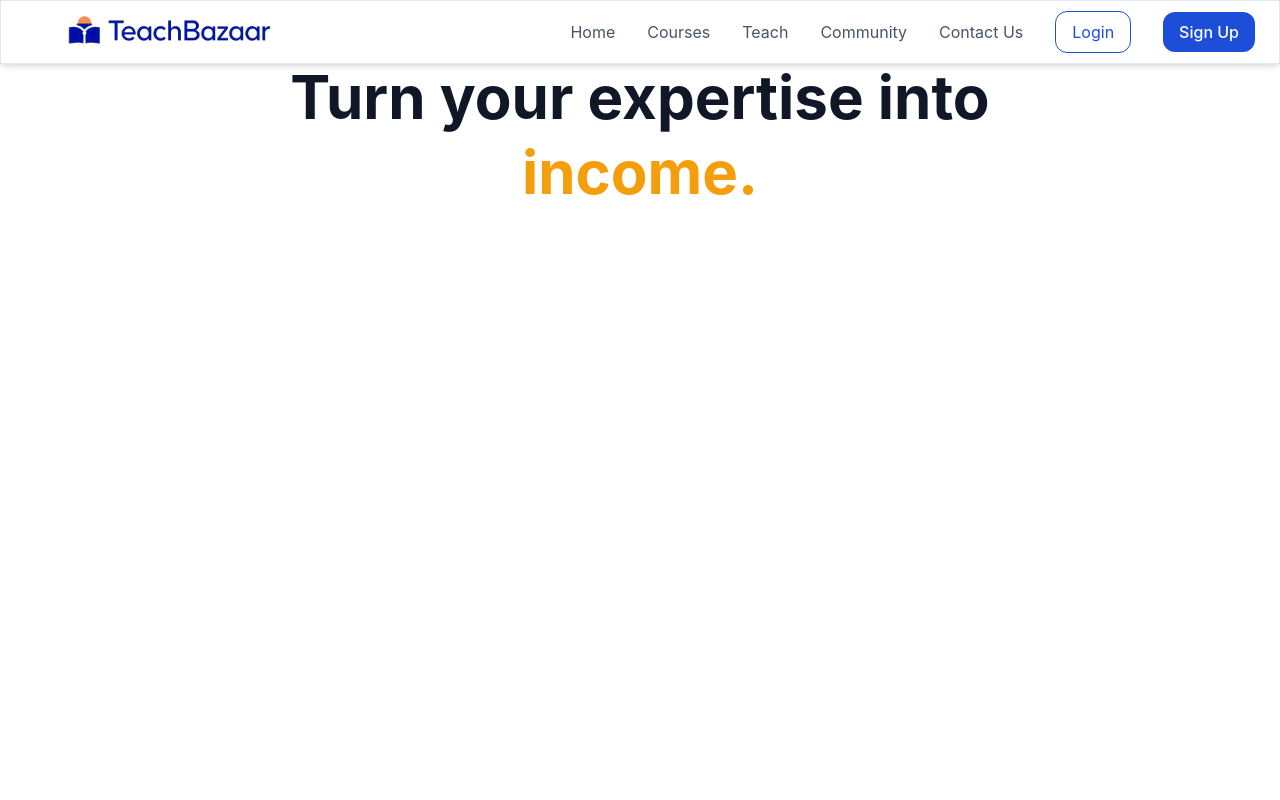
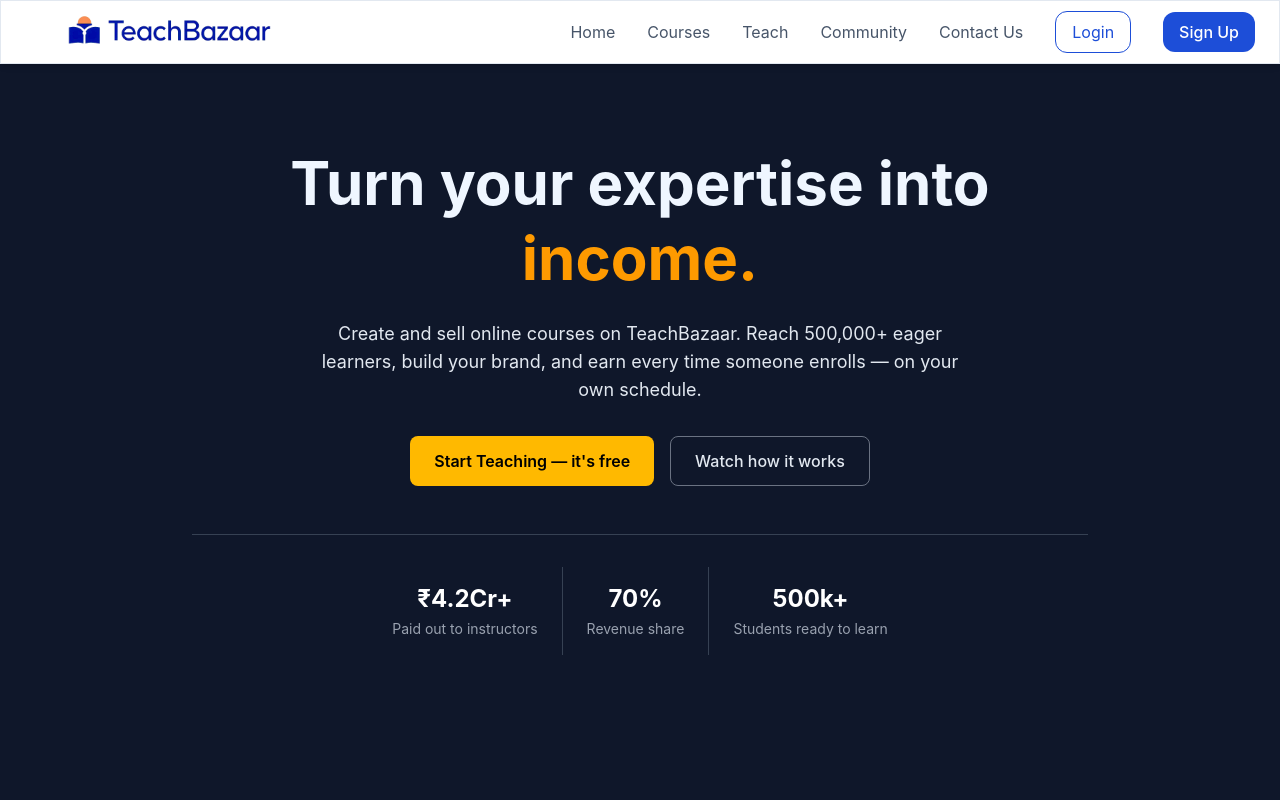
Before and after one commit to isthatViru/TEACHBAZAAR, a React app in the folder FrontEnd/myapp/: page /teach in a window 1280 px wide. Shown: the top 800 px of the page. Built offline with nearby package versions, Linux system fonts and the light colour scheme; the HTML template or start-up script is replaced by a standard one.

Commit message:
Feat:finished with the hero component in Teach Page

```diff
--- a/FrontEnd/myapp/src/components/Teach/Hero.jsx
+++ b/FrontEnd/myapp/src/components/Teach/Hero.jsx
@@ -1,21 +1,56 @@
-import Header from "../Home/Hero/H-Left/Header"
-import HLeft from "../Home/Hero/H-Left/HLeft"
-
+import React from "react";
 
 const Hero = () => {
+  return (
+    <div className="min-h-screen flex flex-col justify-center items-center text-center px-6 bg-[#0F172A] w-full">
 
-  return (
-    <div className='h-screen text-center w-full mt-15'>
+      {/* Heading */}
+      <h1 className="text-4xl sm:text-5xl md:text-6xl font-bold leading-tight text-[#EFF6FF] mb-6 max-w-3xl">
+        Turn your expertise into <br />
+        <span className="text-amber-500">income.</span>
+      </h1>
 
-    {/* Heading */}
-    <h1 className="text-5xl md:text-6xl font-bold leading-tight text-gray-900 mb-6">
-     Turn your expertise
-into <br />
-      <span className="text-[#F59E0B]">income.</span>
-    </h1>
+      {/* Description */}
+      <p className="text-[#E2E8F0] text-lg max-w-2xl mb-8">
+        Create and sell online courses on TeachBazaar. Reach 500,000+ eager learners, build your brand, and earn every time someone enrolls — on your own schedule.
+      </p>
+
+      {/* Buttons */}
+      <div className="flex flex-col sm:flex-row gap-4">
+        <button className="bg-amber-400 hover:bg-amber-500 text-black font-semibold px-6 py-3 rounded-lg transition">
+          Start Teaching — it's free
+        </button>
+
+        <button className="border border-gray-500 hover:bg-gray-100 px-6 py-3 rounded-lg text-[#E2E8F0] hover:text-[#475569] font-medium transition">
+          Watch how it works
+        </button>
+      </div>
+
+      {/* Stats Section */}
+      <div className="flex flex-col sm:flex-row justify-center items-center mt-12 border-t border-gray-700 pt-8 w-full max-w-4xl">
+
+        {/* Stat 1 */}
+        <div className="px-6 py-4 text-center border-b sm:border-b-0 sm:border-r border-gray-700">
+          <h2 className="text-2xl font-bold text-white">₹4.2Cr+</h2>
+          <p className="text-gray-400 text-sm mt-1">Paid out to instructors</p>
+        </div>
+
+        {/* Stat 2 */}
+        <div className="px-6 py-4 text-center border-b sm:border-b-0 sm:border-r border-gray-700">
+          <h2 className="text-2xl font-bold text-white">70%</h2>
+          <p className="text-gray-400 text-sm mt-1">Revenue share</p>
+        </div>
+
+        {/* Stat 3 */}
+        <div className="px-6 py-4 text-center">
+          <h2 className="text-2xl font-bold text-white">500k+</h2>
+          <p className="text-gray-400 text-sm mt-1">Students ready to learn</p>
+        </div>
+
+      </div>
+
     </div>
+  );
+};
 
-  )
-}
-
-export default Hero
+export default Hero;
```
